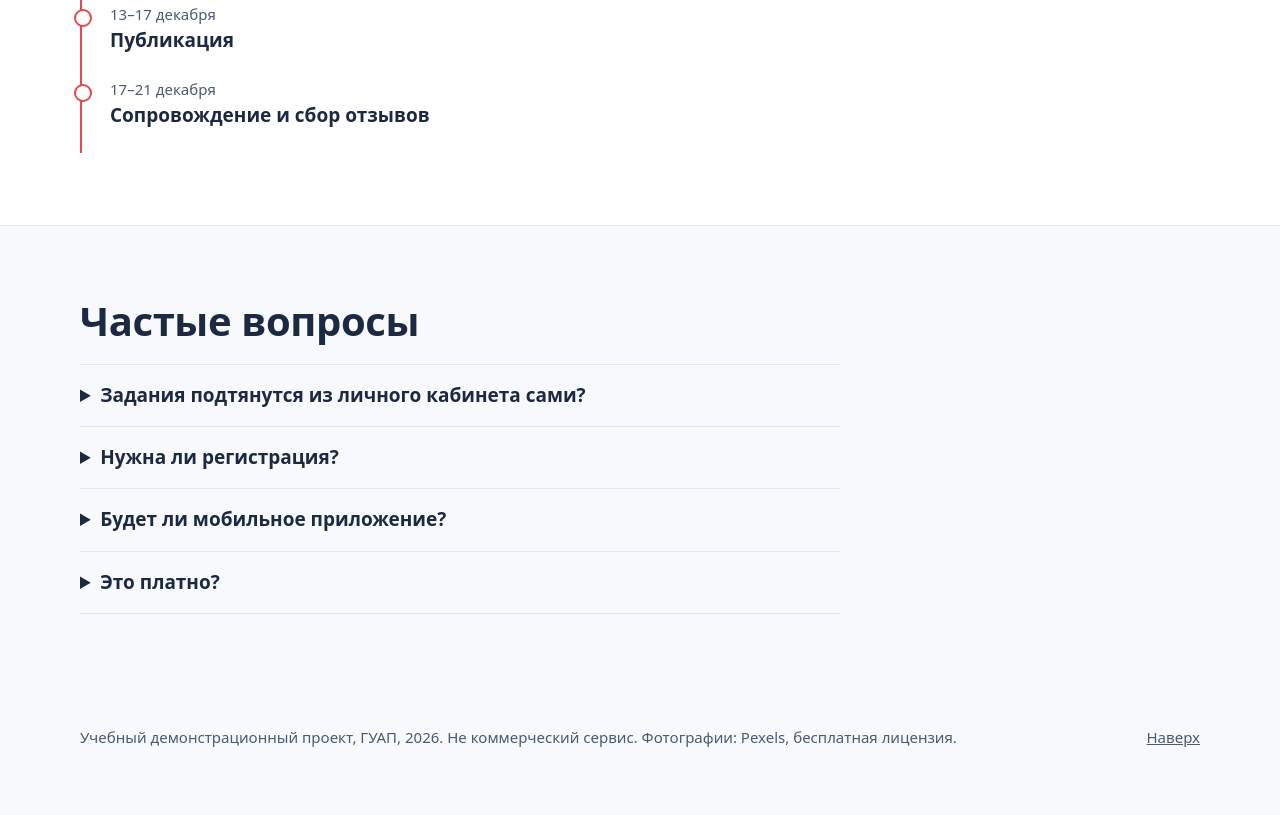
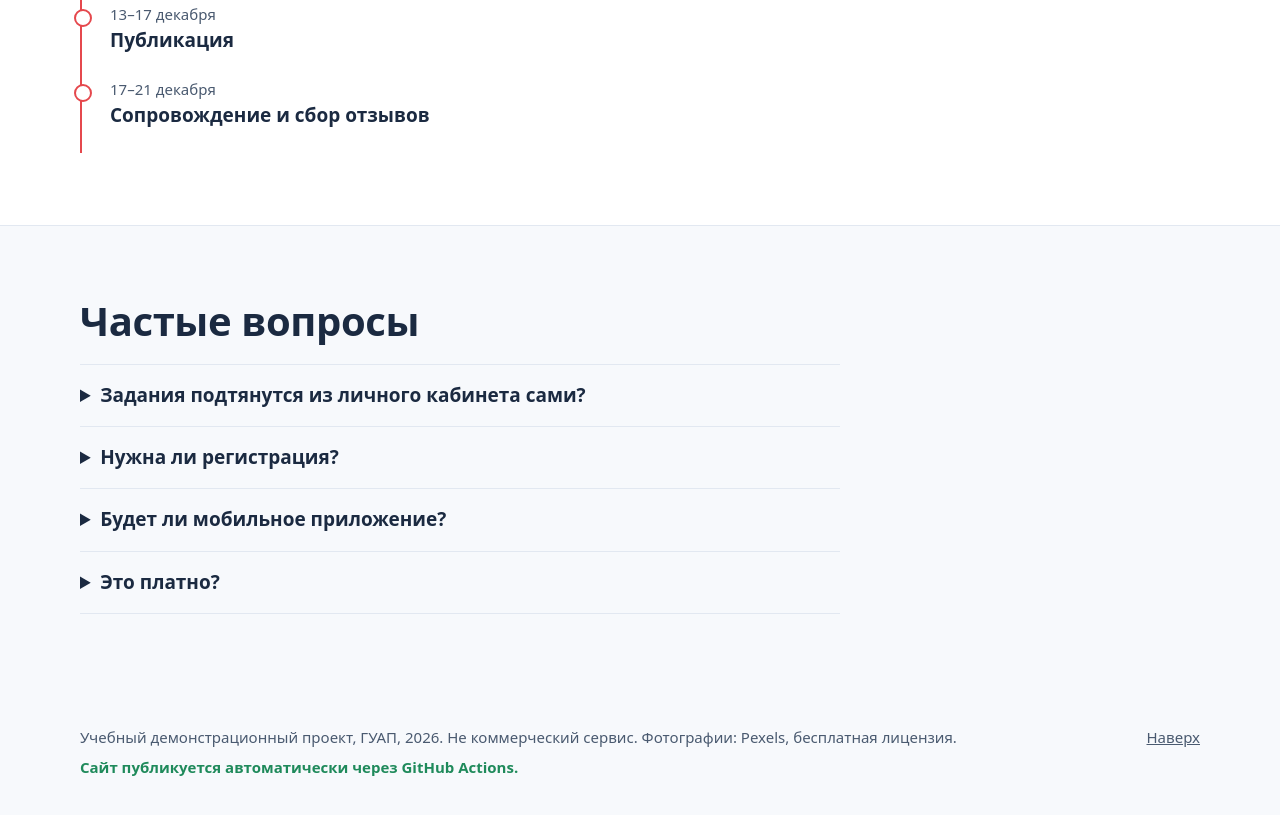
Before and after one commit to TrueFlex/study-planner, a plain HTML site: page index.html in a window 1280 px wide. Shown: the part 4267-5082 px from the top of the page. Before the commit the page ends 5057 px from the top, so only its background shows below. Drawn offline with Linux system fonts and the light colour scheme.

Commit message:
Подпись об автопубликации в подвале и фото главного экрана на планшете
Проверка CI/CD: изменение в main должно само попасть на сайт.
На экранах до 900 px фото главного экрана ограничено по высоте.

Co-Authored-By: Claude Opus 5.5 <noreply@anthropic.com>
Claude-Session: https://claude.ai/code/session_01XVF9kBrL6fETbkNFhQbsjk

```diff
--- a/index.html
+++ b/index.html
@@ -199,6 +199,7 @@
   /* ---------- Подвал ---------- */
   footer { padding: 40px 0; font-size: 15px; color: var(--ink-soft); }
   footer .wrap { display: flex; justify-content: space-between; gap: 20px; flex-wrap: wrap; }
+  footer .deployed { display: inline-block; margin-top: 6px; color: var(--done); }
 
   /* ---------- Адаптивность ---------- */
   @media (max-width: 900px) {
@@ -213,6 +214,8 @@
     .arrow { transform: rotate(90deg); }
     .features, .steps { grid-template-columns: 1fr; }
     .problem-top, .how-grid { grid-template-columns: 1fr; gap: 24px; }
+    /* на планшете фото главного экрана не должно занимать весь экран */
+    .photo-hero img { aspect-ratio: 16 / 9; max-height: 360px; }
   }
   @media (max-width: 480px) {
     body { font-size: 17px; }
@@ -404,7 +407,8 @@
 <!-- 8. Подвал -->
 <footer>
   <div class="wrap">
-    <span>Учебный демонстрационный проект, ГУАП, 2026. Не коммерческий сервис. Фотографии: Pexels, бесплатная лицензия.</span>
+    <span>Учебный демонстрационный проект, ГУАП, 2026. Не коммерческий сервис. Фотографии: Pexels, бесплатная лицензия.<br>
+      <b class="deployed">Сайт публикуется автоматически через GitHub Actions.</b></span>
     <a href="#top">Наверх</a>
   </div>
 </footer>
```
